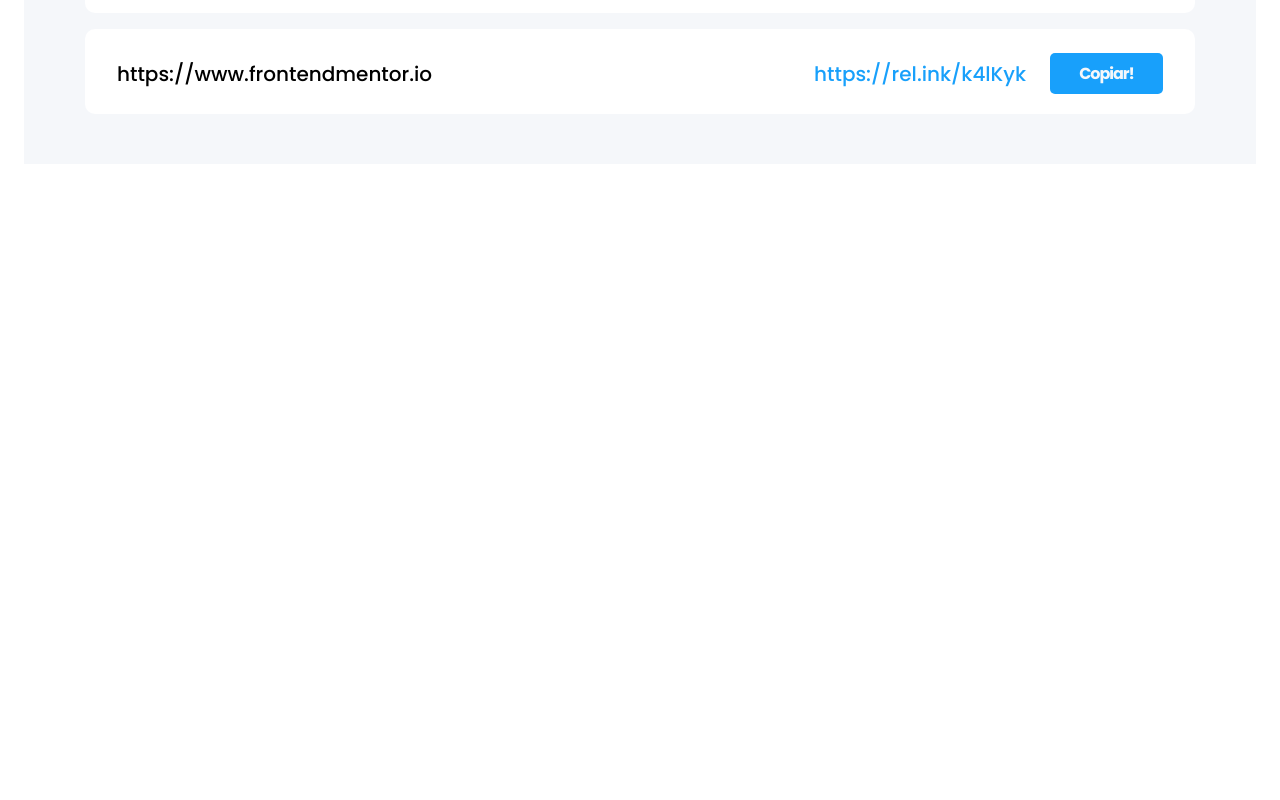
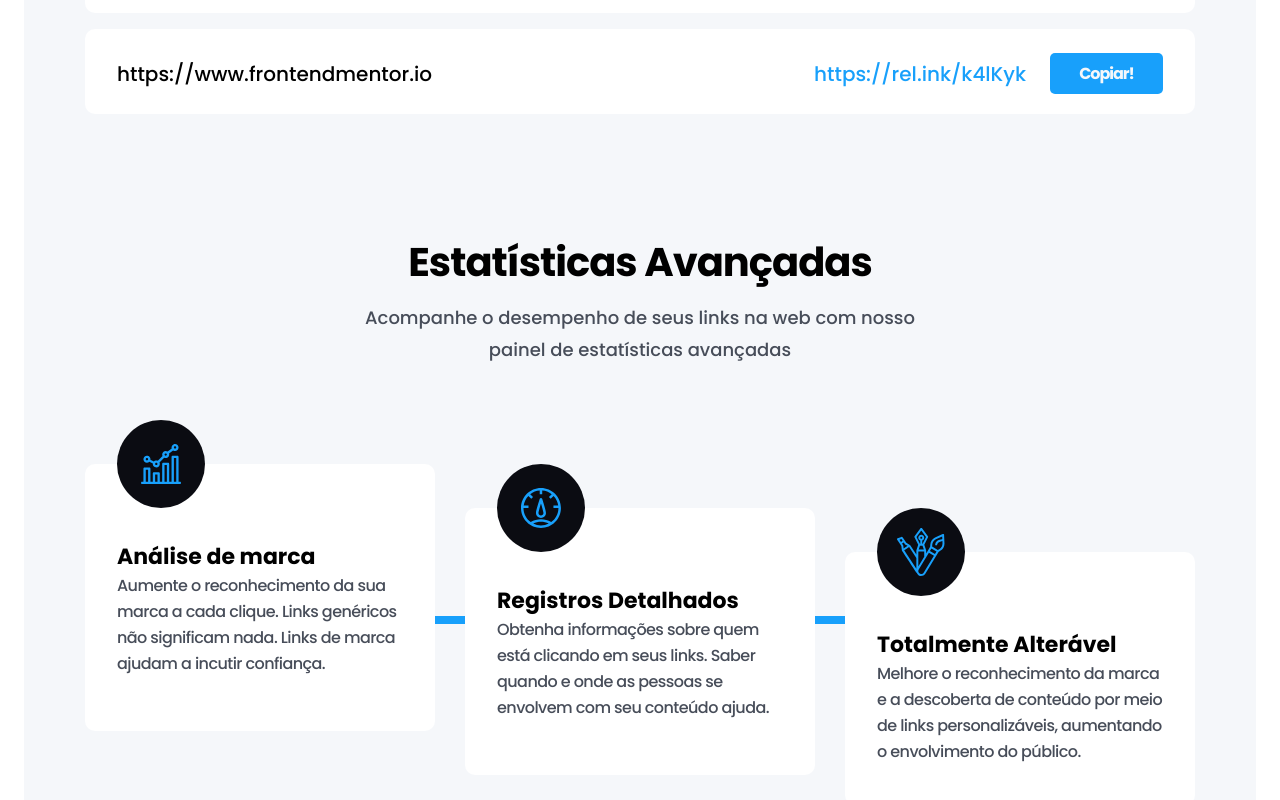
Before and after one commit to rafaelvieiracosta/url-shortening, a Vue app: page / in a window 1280 px wide. Shown: the part 949-1749 px from the top of the page. Before the commit the page ends 1113 px from the top, so only its background shows below. Built offline with nearby package versions, Linux system fonts and the light colour scheme.

Commit message:
feat: responsive section `detalhesEstatisticas`

```diff
--- a/src/App.vue
+++ b/src/App.vue
@@ -1,9 +1,10 @@
 <template>
   <div id="app">
 
-    <header-principal />
-    <banner-principal />
+    <headerPrincipal />
+    <bannerPrincipal />
     <buscaResultado />
+    <detalhesEstatisticas />
 
   </div>
 </template>
@@ -12,12 +13,14 @@
 import headerPrincipal from './components/headerPrincipal.vue'
 import bannerPrincipal from './components/bannerPrincipal.vue'
 import buscaResultado from './components/buscaResultado.vue'
+import detalhesEstatisticas from './components/detalhesEstatisticas.vue'
 
 export default {
   components: {
     headerPrincipal,
     bannerPrincipal,
-    buscaResultado
+    buscaResultado,
+    detalhesEstatisticas
   },
   name: 'App',
   data(){
--- /dev/null
+++ b/src/components/detalhesEstatisticas.vue
@@ -0,0 +1,164 @@
+<template>
+  <section id="detalhesEstatisticas">
+    <div class="detalhesEstatisticas_div container">
+      <h2>Estatísticas Avançadas</h2>
+      <p>
+        Acompanhe o desempenho de seus links na web com nosso painel de
+        estatísticas avançadas
+      </p>
+
+      <div class="caracteristicas">
+        <div class="caracteristicas_item">
+          <div class="icone">
+            <img
+              src="../assets/icon-brand-recognition.svg"
+              alt="Ícone reconhecimento de marca"
+            />
+          </div>
+          <h3>Análise de marca</h3>
+          <p>
+            Aumente o reconhecimento da sua marca a cada clique. Links genéricos
+            não significam nada. Links de marca ajudam a incutir confiança.
+          </p>
+        </div>
+
+        <div class="caracteristicas_item">
+          <div class="icone">
+            <img
+              src="../assets/icon-detailed-records.svg"
+              alt="Ícone Registros Detalhados"
+            />
+          </div>
+          <h3>Registros Detalhados</h3>
+          <p>
+            Obtenha informações sobre quem está clicando em seus links. Saber
+            quando e onde as pessoas se envolvem com seu conteúdo ajuda.
+          </p>
+        </div>
+
+        <div class="caracteristicas_item">
+          <div class="icone">
+            <img
+              src="../assets/icon-fully-customizable.svg"
+              alt="Ícone Totalmente personalizável"
+            />
+          </div>
+          <h3>Totalmente Alterável</h3>
+          <p>
+            Melhore o reconhecimento da marca e a descoberta de conteúdo por
+            meio de links personalizáveis, aumentando o envolvimento do público.
+          </p>
+        </div>
+      </div>
+    </div>
+  </section>
+</template>
+
+<script>
+export default {};
+</script>
+
+<style>
+#detalhesEstatisticas {
+  padding: 68px 20px 120px;
+  background: #f5f7fa;
+}
+.detalhesEstatisticas_div > h2 {
+  font-weight: 700;
+  font-size: 40px;
+  line-height: 60px;
+  letter-spacing: -0.025em;
+  text-align: center;
+}
+.detalhesEstatisticas_div > p {
+  text-align: center;
+  font-weight: 500;
+  font-size: 18px;
+  line-height: 32px;
+  max-width: 50ch;
+  margin: 0 auto;
+  margin-top: 10px;
+  color: #474d59;
+}
+.caracteristicas {
+  margin-top: 98px;
+  display: flex;
+  gap: 30px;
+  flex-wrap: wrap;
+}
+.caracteristicas_item:nth-child(2) {
+  margin-top: 44px;
+}
+.caracteristicas_item:nth-child(3) {
+  margin-top: 88px;
+}
+.caracteristicas_item {
+  flex: 1 0 320px;
+  padding: 76px 32px 40px;
+  background: #fff;
+  border-radius: 10px;
+  position: relative;
+  max-height: 267px;
+}
+.caracteristicas_item > h3 {
+  font-weight: 700;
+  font-size: 22px;
+}
+.caracteristicas_item > p {
+  font-weight: 500;
+  font-size: 16px;
+  line-height: 26px;
+  letter-spacing: -0.035em;
+  color: #474d59;
+}
+.caracteristicas_item:nth-child(1)::before,
+.caracteristicas_item:nth-child(2)::before {
+  content: "";
+  display: block;
+  position: absolute;
+  width: 30px;
+  height: 8px;
+  right: -30px;
+  background: #18a0fb;
+}
+.caracteristicas_item:nth-child(1)::before {
+  bottom: 107px;
+}
+.caracteristicas_item:nth-child(2)::before {
+  bottom: 151px;
+}
+.icone {
+  display: flex;
+  justify-content: center;
+  align-items: center;
+  width: 88px;
+  height: 88px;
+  border-radius: 50%;
+  background: #0b0c12;
+  position: absolute;
+  top: -44px;
+}
+@media (max-width: 1076px) {
+  .caracteristicas_item {
+    max-height: initial;
+  }
+  .caracteristicas_item:nth-child(1)::before,
+  .caracteristicas_item:nth-child(2)::before {
+    display: none;
+  }
+  .caracteristicas_item:nth-child(2) {
+    margin-top: 0;
+  }
+  .caracteristicas_item:nth-child(3) {
+    margin-top: 0;
+  }
+  .caracteristicas {
+    gap: 60px;
+  }
+}
+@media (max-width: 400px) {
+  .caracteristicas_item {
+    flex: 1 0 200px;
+  }
+}
+</style>
```
